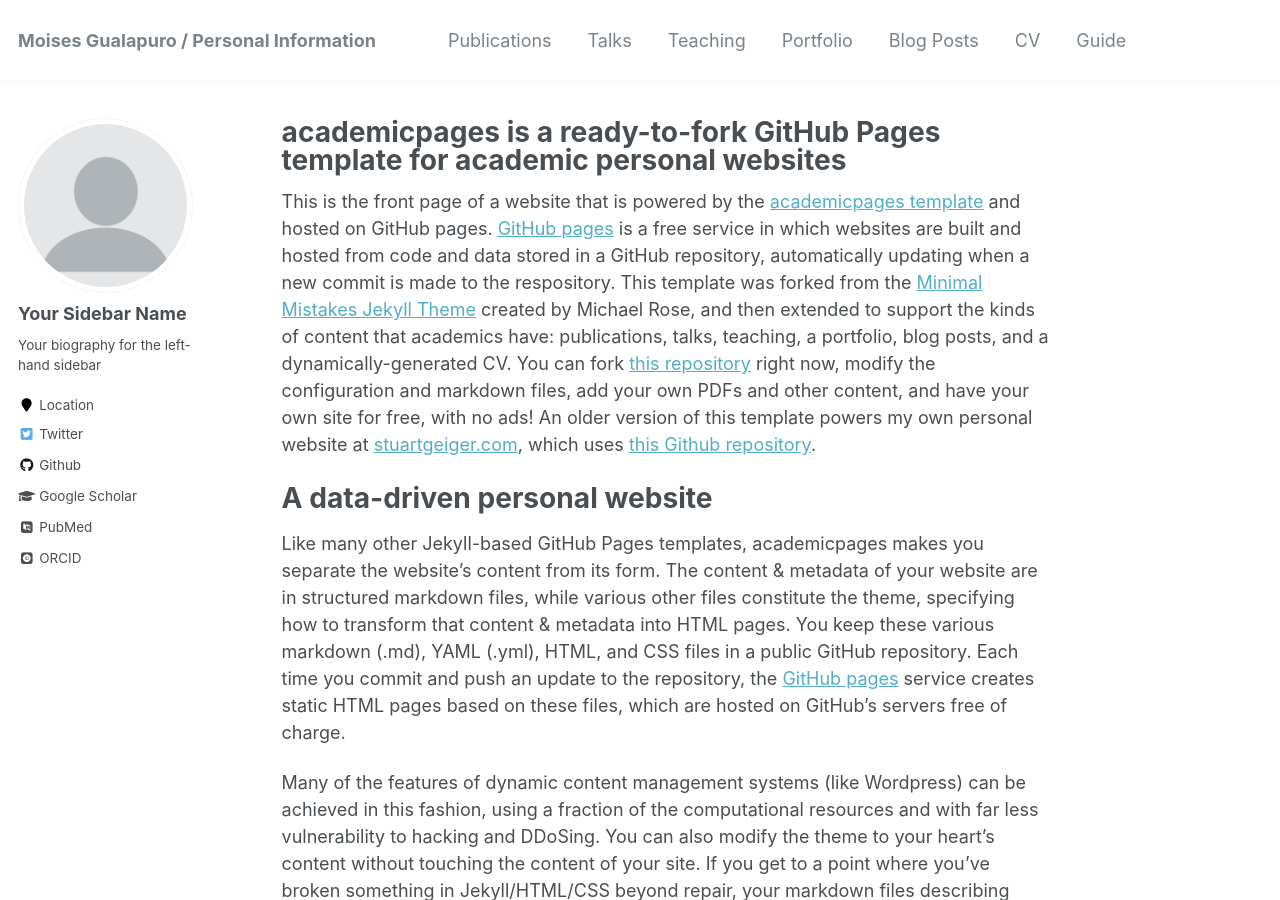
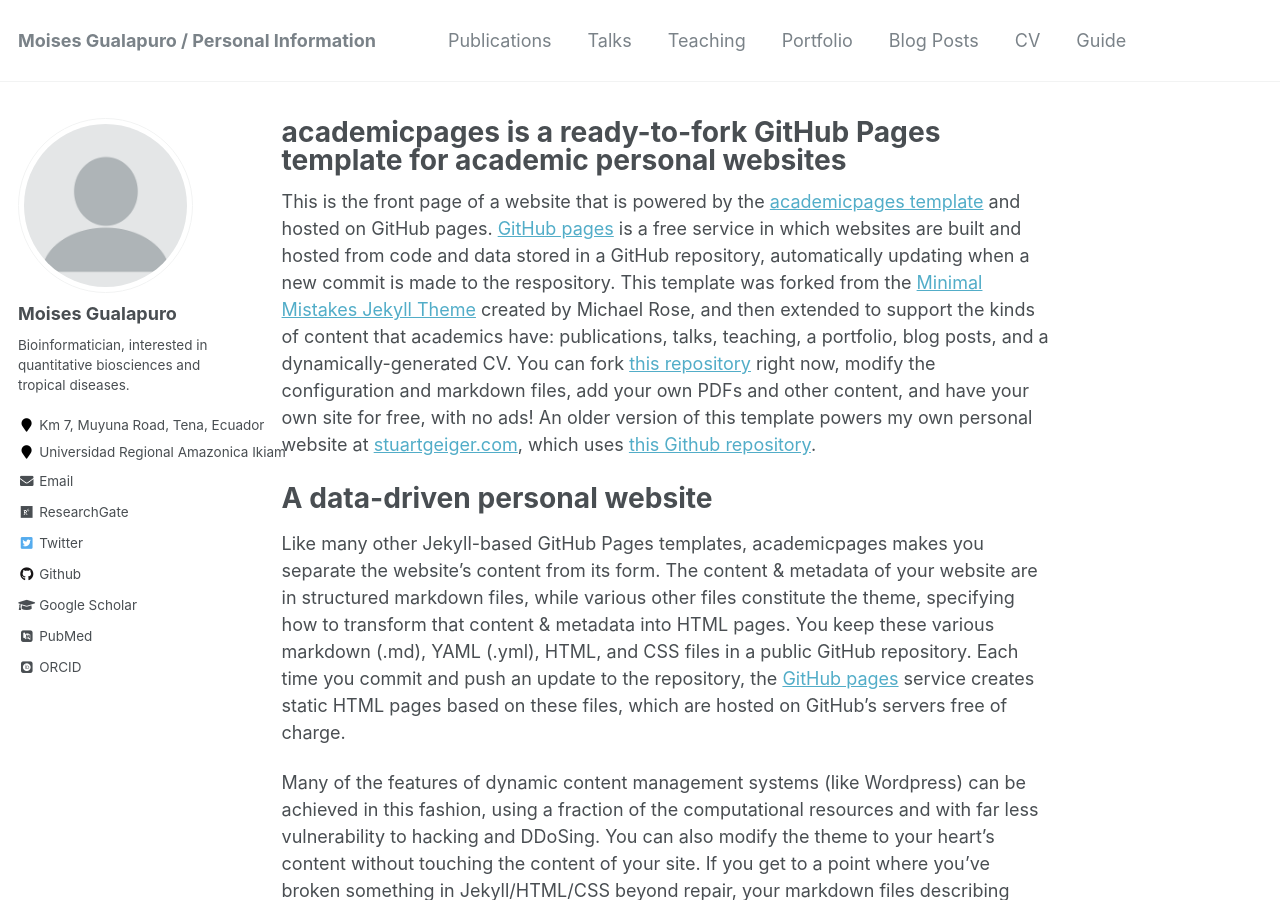
Before and after one commit to gualapuromoises/MoisesGualapuro, a Jekyll site: the page built from _pages/about.md, in a window 1280 px wide and 900 px high. Built offline with Jekyll 4.4.1, drawn with Linux system fonts in a browser that asks for light colours; some web fonts are replaced.

Commit message:
Update _config.yml

```diff
--- a/_config.yml
+++ b/_config.yml
@@ -81,15 +81,15 @@ analytics:
 
 # Site Author
 author:
-  name             : "Your Sidebar Name"
+  name             : "Moises Gualapuro"
   avatar           : "profile.png"
-  bio              : "Your biography for the left-hand sidebar"
-  location         : "Location"
-  employer         :
+  bio              : "Bioinformatician, interested in quantitative biosciences and tropical diseases."
+  location         : "Km 7, Muyuna Road, Tena, Ecuador"
+  employer         : "Universidad Regional Amazonica Ikiam"
   pubmed           : "https://www.ncbi.nlm.nih.gov/pubmed/?term=john+snow"
-  googlescholar    : "http://yourfullgooglescholarurl.com"
-  email            :
-  researchgate     :  # example: "https://www.researchgate.net/profile/yourprofile"
+  googlescholar    : "https://scholar.google.com/citations?user=pq8uJN4AAAAJ&hl=en"
+  email            : "gualapuro.moises@gmail.com"
+  researchgate     : "https://www.researchgate.net/profile/Moises-Gualapuro"
   uri              :
   bitbucket        :
   codepen          :
```
